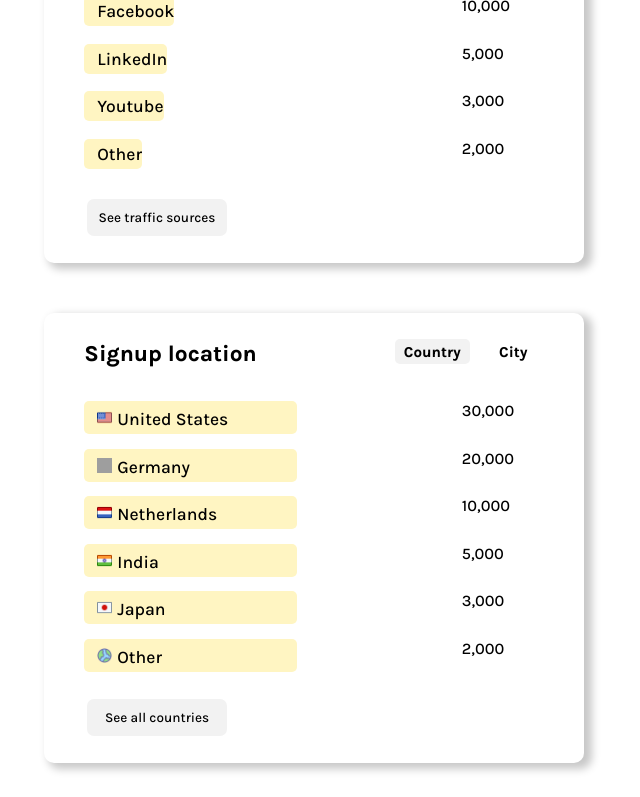
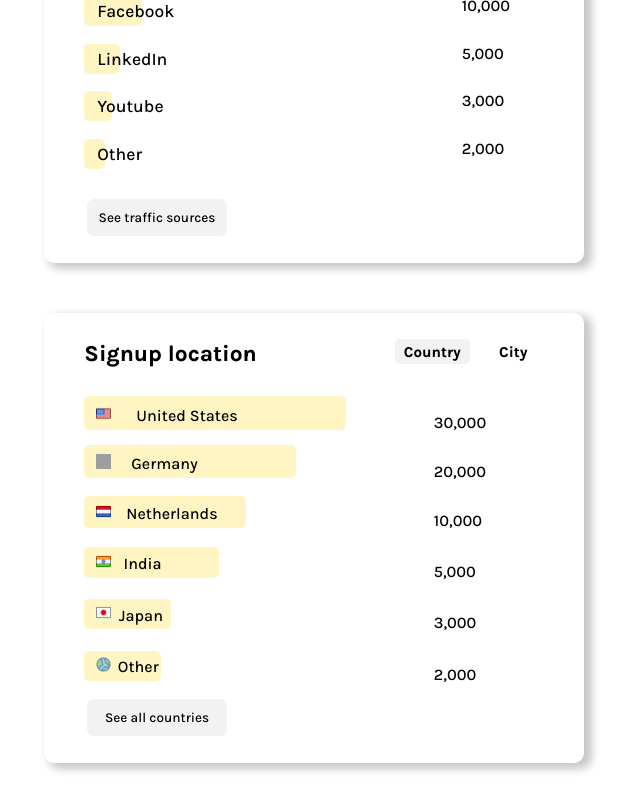
Before and after one commit to armaanrasheed/zootools-challenge-armaanrasheed, a React (Vite) app: page / in a window 1280 px wide. Shown: the part 2000-2797 px from the top of the page, without its empty margins (217-857 px from the left). Built offline with nearby package versions, Linux system fonts and the light colour scheme; grey boxes are pictures that could not be loaded.

Commit message:
testing new branch

```diff
--- a/src/components/Leaderboard.css
+++ b/src/components/Leaderboard.css
@@ -97,6 +97,7 @@
     position: absolute;
     cursor: pointer;
     font-weight: bolder;
+
 }
 
 
@@ -174,18 +175,64 @@
     align-items: start;
 }
 .traffic-bar p{
-    padding-bottom:5px;
+    /* padding-bottom:5px;
     padding-top:5px;
     border-radius: 5px;
-    width: fit-content;
-    background-color: rgb(255,245,194);
-}
-#traffic-tags-one{
+    background-color: rgb(255,245,194); */
     margin-top:-65%;
     position:absolute;
     font-size:17.5px;
     padding-left: 2.5%;
 }
+
+
+#traffic-tags-1{
+    padding-bottom:5px;
+    padding-top:5px;
+    border-radius: 5px;
+    background-color: rgb(255,245,194);
+    width:150px;
+}
+#traffic-tags-2{
+    padding-bottom:5px;
+    padding-top:5px;
+    border-radius: 5px;
+    background-color: rgb(255,245,194);
+    width:100px;
+}
+
+#traffic-tags-3{
+    padding-bottom:5px;
+    padding-top:5px;
+    border-radius: 5px;
+    background-color: rgb(255,245,194);
+    width:45px;
+}
+
+#traffic-tags-4{
+    padding-bottom:5px;
+    padding-top:5px;
+    border-radius: 5px;
+    background-color: rgb(255,245,194);
+    width:22.5px;
+}
+
+#traffic-tags-5{
+    padding-bottom:5px;
+    padding-top:5px;
+    border-radius: 5px;
+    background-color: rgb(255,245,194);
+    width:15px;
+}
+
+#traffic-tags-6{
+    padding-bottom:5px;
+    padding-top:5px;
+    border-radius: 5px;
+    background-color: rgb(255,245,194);
+    width:8px;
+}
+
 #traffic-tags-two{
     position:absolute;
 
@@ -214,44 +261,95 @@
 
 }
 
+
 .signup-list-users{
-    display: flex;
-    flex-direction: column;
-    list-style:none;
-    align-items: start;
+    list-style: none;
+
 }
 
-.signup-bar p{
-    padding-bottom:5px;
-    padding-top:5px;
-    border-radius: 5px;
-    min-height: 20px;
-    width: 200px;
-    background-color: rgb(255,245,194);
+.signup-bar{
+    margin-top:-117px;
+    display:flex;
+    flex-direction: row;
+
 }
+
+
+
+
+
+#signup-tags-two{
+
+
+    margin-left:70%;
+    margin-top: -6.5%;
+}
+
 
 #flag-img{
     height: 15px;
     width: 15px;
     margin-top:2%;
-    margin-right: 2.5%;
+    padding-right: 10%;
 
 }
 
-#signup-tags-one{
-    margin-top:-65%;
-    position:absolute;
-    font-size:17.5px;
+
+
+
+
+
+
+#signup-tags-6{
+    padding-bottom:5px;
+    padding-top:5px;
+    border-radius: 5px;
     padding-left: 2.5%;
+    background-color: rgb(255,245,194);
+    width: 250px;
+}
+#signup-tags-5{
+    padding-bottom:5px;
+    padding-top:5px;
+    border-radius: 5px;
+    padding-left: 2.5%;
+    background-color: rgb(255,245,194);
+    width:200px;
+}
+#signup-tags-4{
+    padding-bottom:5px;
+    padding-top:5px;
+    border-radius: 5px;
+    padding-left: 2.5%;
+    background-color: rgb(255,245,194);
+    width: 150px;
 }
 
-.signup-list-users li {
-    padding-bottom:47.5px;
+#signup-tags-3{
+    padding-bottom:5px;
+    padding-top:5px;
+    border-radius: 5px;
+    padding-left: 2.5%;
+    background-color: rgb(255,245,194);
+    width: 122.5px;
 }
 
-#signup-tags-two{
-    position:absolute;
 
-    margin-left:70%;
-    margin-top: -65%;
+
+#signup-tags-1{
+    padding-bottom:5px;
+    padding-top:5px;
+    border-radius: 5px;
+    padding-left: 2.5%;
+    background-color: rgb(255,245,194);
+    width: 65px;
 }
+
+#signup-tags-2{
+    padding-bottom:5px;
+    padding-top:5px;
+    border-radius: 5px;
+    padding-left: 2.5%;
+    background-color: rgb(255,245,194);
+    width: 75px;
+}
--- a/src/components/Leaderboard.jsx
+++ b/src/components/Leaderboard.jsx
@@ -96,11 +96,11 @@ export default function Leaderboard(){
                 {isButton1Highlighted ?
                     <ul className="traffic-list-users">
                         {traffic.map((user, index) => (
+
                             <li key={index}>
                                 <div className="traffic-bar">
-                                    <p id="traffic-tags-one">{user.source}</p>
+                                    <p id={`traffic-tags-${user.width}`}>{user.source}</p>
                                 </div>
-
                                 <p id="traffic-tags-two">{user.users}</p>
                             </li>
                         ))}
@@ -109,11 +109,15 @@ export default function Leaderboard(){
                         {traffic.map((user, index) => (
                             <li key={index} >
                                 <div className="traffic-bar">
-                                    <p id="traffic-tags-one">{user.city}</p>
+                                    <p id={`traffic-tags-${user.width}`}>{user.city}</p>
                                 </div>
                                 <p id="traffic-tags-two">{user.users}</p>
                             </li>
-                        ))}
+
+                        )
+
+                        )}
+
                     </ul>}
 
 
@@ -141,31 +145,21 @@ export default function Leaderboard(){
                             {signup.map((location, index) => (
                                 <li key={index}>
                                         <div className="signup-bar">
-                                    <p id="signup-tags-one">
-                                        <span id ="signuptags-one">
-                                            <img src={location.flag} id="flag-img"></img>
-                                        </span>
-                                        {location.country}
-                                    </p>
+                                            <p id={`signup-tags-${location.width}`} ><img src={location.flag} id="flag-img"></img>{location.country}</p>
                                         </div>
+                                        <p id="signup-tags-two">{location.users}</p>
 
-                                <p id="signup-tags-two">{location.users}</p>
                                 </li>
                             ))}
                         </ul>
-                : <ul className="signup-list-users" >
+                    : <ul className="signup-list-users">
+                    {signup.map((location, index) => (
+                        <li key={index}>
+                                <div className="signup-bar">
+                                    <p id={`signup-tags-${location.width}`} ><img src={location.flag} id="flag-img"></img>{location.city}</p>
+                                </div>
+                                <p id="signup-tags-two">{location.users}</p>
 
-                        {signup.map((location, index) => (
-                            <li key={index} >
-                                <div className="signup-bar">
-                                    <p id="signup-tags-one">
-                                        <span id ="signuptags-one">
-                                            <img src={location.flag} id="flag-img"></img>
-                                        </span>
-                                        {location.city}
-                                    </p>
-                                </div>
-                                <p id="traffic-tags-two">{location.users}</p>
                         </li>
                         ))}
                     </ul>}
@@ -173,7 +167,8 @@ export default function Leaderboard(){
 
             </div>
 
-            {/* Behaviours Location */}
+
+
             <div className = "small-container-two" id = "location-board">
                 <h1 id="user-leaderboard-title">Behaviour</h1>
                         <button id="see-traffic">See all countries</button>
@@ -195,21 +190,22 @@ export default function Leaderboard(){
                             {signup.map((location, index) => (
                                 <li key={index}>
                                         <div className="signup-bar">
-                                    <p id="signup-tags-one">{location.country}</p>
+                                            <p id={`signup-tags-${location.width}`} >{location.country}</p>
                                         </div>
+                                        <p id="signup-tags-two">{location.users}</p>
 
-                                <p id="signup-tags-two">{location.users}</p>
                                 </li>
                             ))}
                         </ul>
-                : <ul className="signup-list-users" >
+                    : <ul className="signup-list-users">
+                    {signup.map((location, index) => (
+                        <li key={index}>
+                                <div className="signup-bar">
+                                    <p id={`signup-tags-${location.width}`} >{location.city}</p>
 
-                        {signup.map((location, index) => (
-                            <li key={index} >
-                                <div className="signup-bar">
-                                    <p id="traffic-tags-one">{location.city}</p>
                                 </div>
-                                <p id="traffic-tags-two">{location.users}</p>
+                                <p id="signup-tags-two">{location.users}</p>
+
                         </li>
                         ))}
                     </ul>}
--- a/src/components/Metrics.css
+++ b/src/components/Metrics.css
@@ -46,3 +46,12 @@
     margin-left:15%;
 
 }
+
+
+.highlightedButton{
+    background-color: rgb(242, 242, 242) !important;
+}
+
+.chartjs-tooltip {
+    box-shadow: 23 4px 8px rgba(0, 0, 0, 0.1); /* Customize the shadow as needed */
+}
--- a/src/components/signup.js
+++ b/src/components/signup.js
@@ -1,43 +1,44 @@
 export default[
-
     {
-        country: "United States",
-        users: "30,000",
-        city: "San Francisco",
-        flag: "./images/usa.png",
+        country: "Other",
+        users: "2,000",
+        city: "Paris",
+        flag: "./images/earth.png",
+        width: "1",
+    },
+    {
+        country: "Japan",
+        users: "3,000",
+        city: "Tokyo",
+        flag: "./images/japan.png",
+        width: "2",
+    },
+    {
+        country: "India",
+        users: "5,000",
+        city: "Delhi",
+        flag: "./images/india.png",
+        width: "3",
+    },
+    {
+        country: "Netherlands",
+        users: "10,000",
+        city: "Amsterdam",
+        flag: "./images/netherlands.png",
+        width: "4",
     },
     {
         country: "Germany",
         users: "20,000",
         city: "Berlin",
         flag: "./images/germany.png",
+        width: "5",
     },
     {
-        country: "Netherlands",
-        users: "10,000",
-        city: "Amsterdam",
-        flag: "./images/netherlands.png",
-    },
-    {
-        country: "India",
-        users: "5,000",
-        city: "Delhi",
-        flag: "./images/india.png",
-    },
-    {
-        country: "Japan",
-        users: "3,000",
-        city: "Tokyo",
-        flag: "./images/japan.png",
-    },
-    {
-        country: "Other",
-        users: "2,000",
-        city: "Jakarta",
-        flag: "./images/earth.png",
-    },
-
-
-
-
+        country: "United States",
+        users: "30,000",
+        city: "San Francisco",
+        flag: "./images/usa.png",
+        width: "6",
+    }
 ]
--- a/src/components/traffic.js
+++ b/src/components/traffic.js
@@ -4,31 +4,37 @@ export default[
         source: "Google",
         users: "30,000",
         city: "San Francisco",
+        width: "1",
     },
     {
         source: "Twitter",
         users: "20,000",
         city: "Barcelona",
+        width: "2",
     },
     {
         source: "Facebook",
         users: "10,000",
         city: "Berlin",
+        width: "3",
     },
     {
         source: "LinkedIn",
         users: "5,000",
         city: "Paris",
+        width: "4",
     },
     {
         source: "Youtube",
         users: "3,000",
         city: "London",
+        width: "5",
     },
     {
         source: "Other",
         users: "2,000",
-        city: "New York",
+        city: "NYC",
+        width: "6",
     },
 
 
```
Also changed, not shown: src/components/Metrics.jsx (+92 -1 lines). Lines whose indentation alone changed are shown as unchanged.
